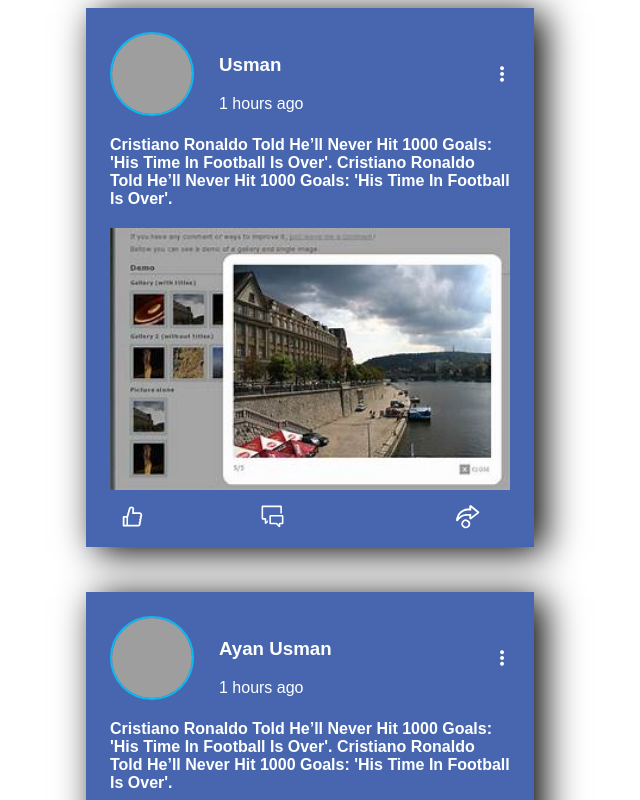
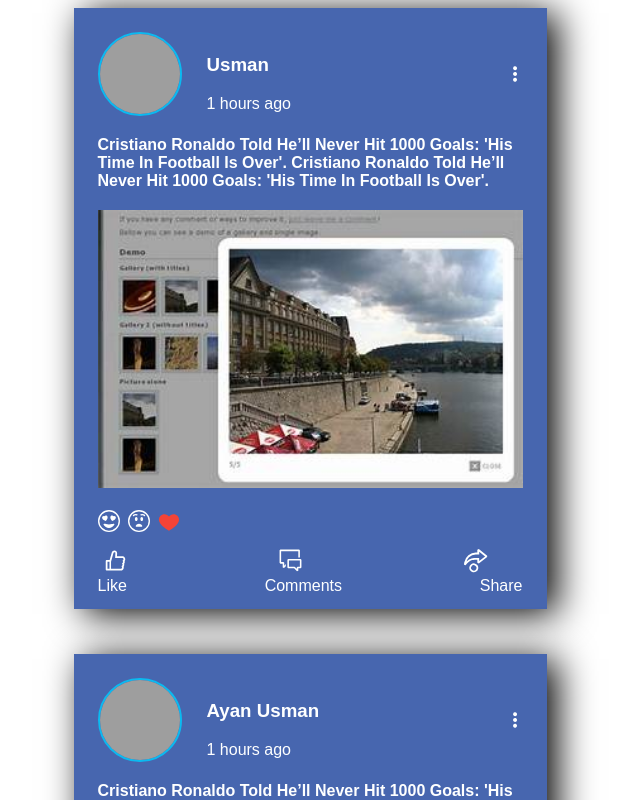
Before and after one commit to usmankhatri342/Facebook-post, a React (Vite) app: page / in a window 1280 px wide. Shown: the top 800 px of the page, without its empty margins (330-970 px from the left). Built offline with nearby package versions, Linux system fonts and the light colour scheme; grey boxes are pictures that could not be loaded.

Commit message:
Facebook Post

```diff
--- a/src/main.jsx
+++ b/src/main.jsx
@@ -12,6 +12,11 @@ import imgNew4 from "./assets/imgeone.jpeg";
 import imgNew3 from "./assets/imgefive.jpg";
 import imgNew2 from "./assets/imgeseven.jpg";
 import imgNew1 from "./assets/imgetwo.jpeg";
+import { BsEmojiHeartEyes } from "react-icons/bs";
+import { BsEmojiAstonished } from "react-icons/bs";
+import { FaRegHeart } from "react-icons/fa";
+import { FcLike } from "react-icons/fc";
+
 
 
 
@@ -52,12 +57,22 @@ function Post(Props) {
         id="my-id" /> : null
 
         }
+        <br/><br/>
+        <div id="emoji">
+       <div id="emoji1"><BsEmojiHeartEyes /></div>
+       <div id="emoji2"><BsEmojiAstonished /></div>
+       <div id="emoji3"><FcLike /></div>
+        </div>
 
       <div className="like-icon">
       <AiOutlineLike size={25} id='btntwo' title="Click to like" />
       <VscCommentDiscussion size={25} id='btnthree'title="Click to Comment"/>
       <VscLiveShare size={25} id='btnfour'title=" Click Share"/>
-
+      <div id="lcs">
+        <div>Like</div>
+        <div>Comments</div>
+        <div>Share</div>
+        </div>
       </div>
     </div>
   );
--- a/src/style.css
+++ b/src/style.css
@@ -12,7 +12,7 @@
 .post-container {
   background-color: #4766af;
   border: 4px solid #4766af;
-  width: 400px;
+  width: 425px;
   margin: auto;
   padding: 20px;
   box-shadow: 10px   5px 35px black;
@@ -56,22 +56,34 @@
   color: rgb(11, 11, 14);
 background-color: white;
 position: relative;
-left: 10px;
+left: 5px;
 top: 10px;
 background-color: #4766af;
 color: #feffff;
 
 
+
 }
-.logo:hover {
-  filter: drop-shadow(0 0 2em #646cffaa);
+#emoji{
+  display: flex;
+  gap: 8px;
+  font-size: 22px;
 }
+
+#lcs{
+  display: flex;
+  justify-content: space-between;
+  position: relative;
+  top: 10px;
+
+}
+
 
 #btnthree{
   cursor: pointer;
   background-color: white;
   position: relative;
-  left: 125px;
+  left: 155px;
   top: 10px;
   background-color: #4766af;
   color: #feffff;
@@ -80,7 +92,7 @@ color: #feffff;
   cursor: pointer;
   background-color: white;
   position: relative;
-  left: 295px;
+  left: 315px;
   top: 10px;
   background-color: #4766af;
   color: #feffff;
```
